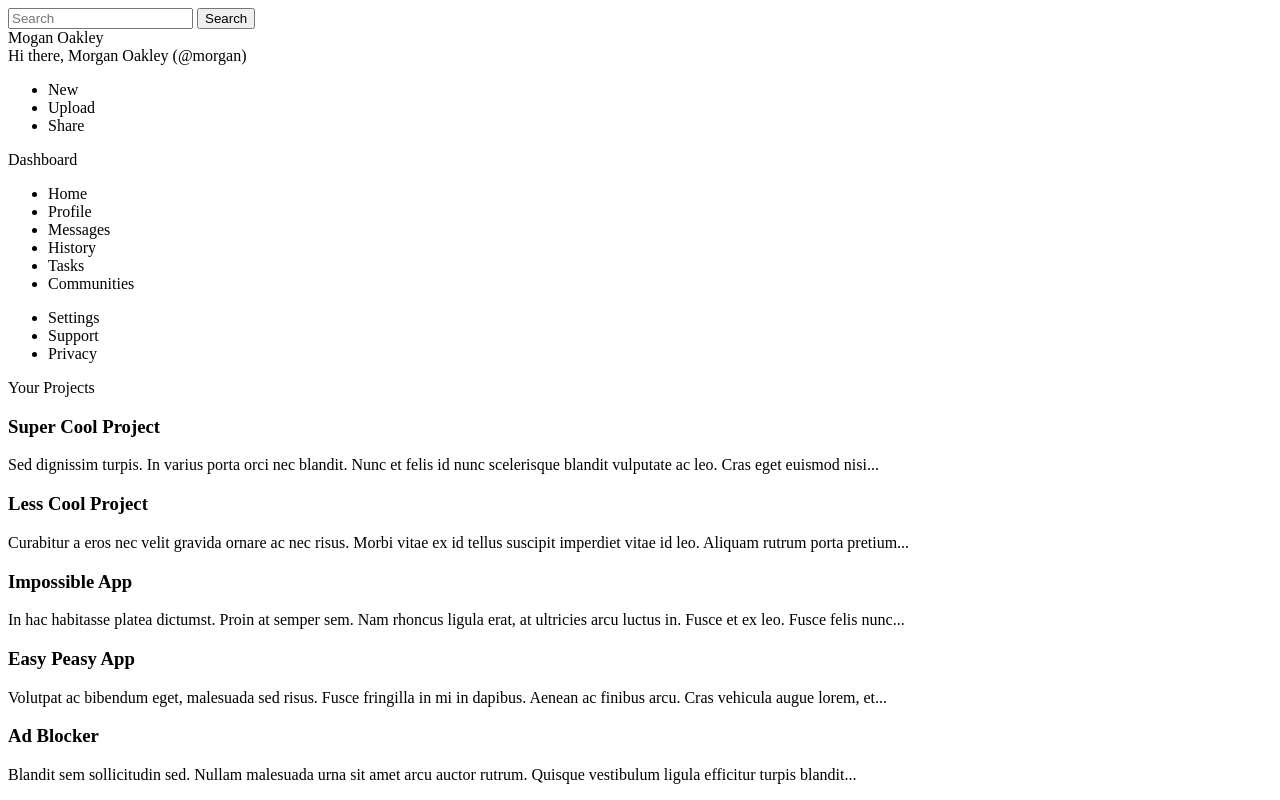
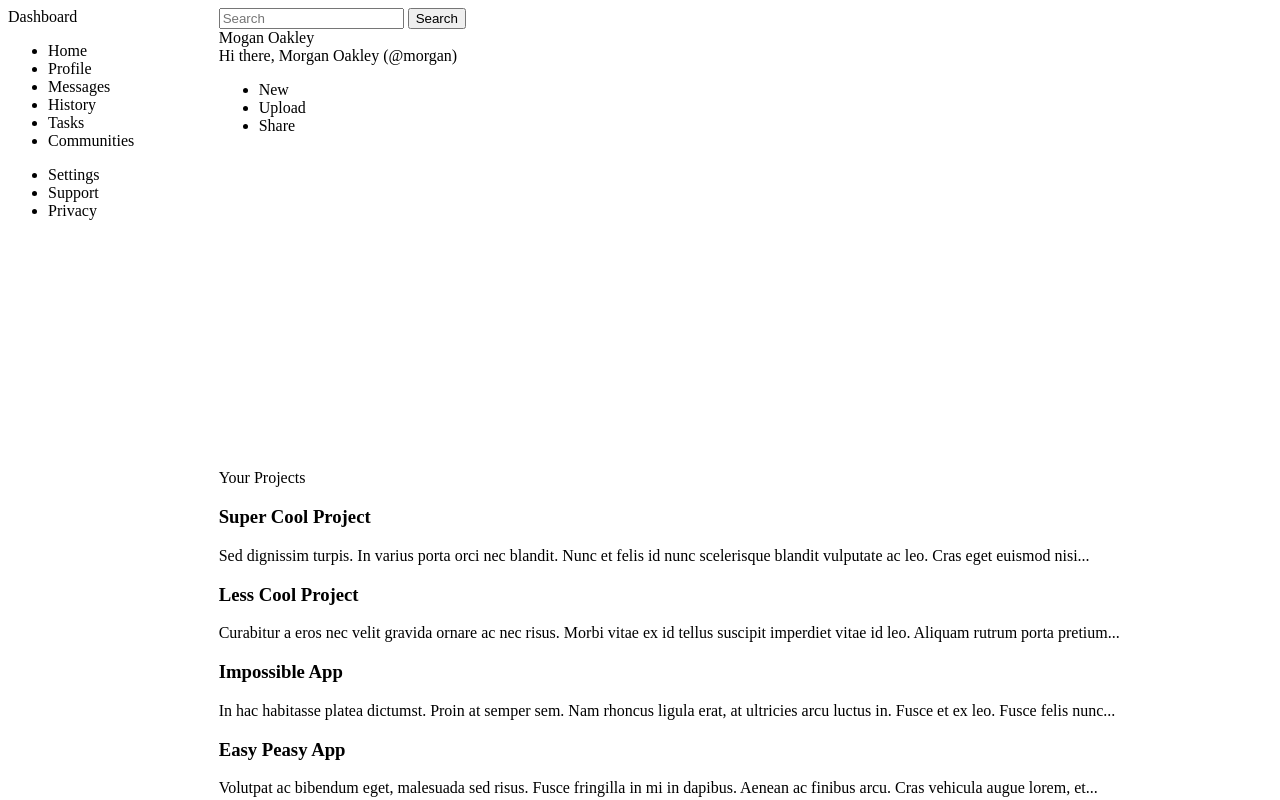
Before and after one commit to causeway-rms/odin-admin-dashboard, a plain HTML site: page index.html in a window 1280 px wide. Shown: the top 800 px of the page. Drawn offline with Linux system fonts and the light colour scheme.

Commit message:
Add initial layout

```diff
--- a/index.html
+++ b/index.html
@@ -6,7 +6,7 @@
     <title>Project: Admin Dashboard</title>
     <link href="./style.css" rel="stylesheet">
 </head>
-<body>
+<body class="container">
     <div class="header">
         <div>
             <input type="text" placeholder="Search">
--- a/style.css
+++ b/style.css
@@ -0,0 +1,20 @@
+.container {
+    display: grid;
+    grid-template-rows: 1fr 1fr 4fr;
+    grid-template-columns: 1fr 5fr;
+}
+
+.header {
+    grid-row: 1/3;
+    grid-column: 2/3;
+}
+
+.sidebar {
+    grid-row: 1/4;
+    grid-column: 1/2;
+}
+
+.main {
+    grid-row: 3/4;
+    grid-column: 2/3;
+}
```
